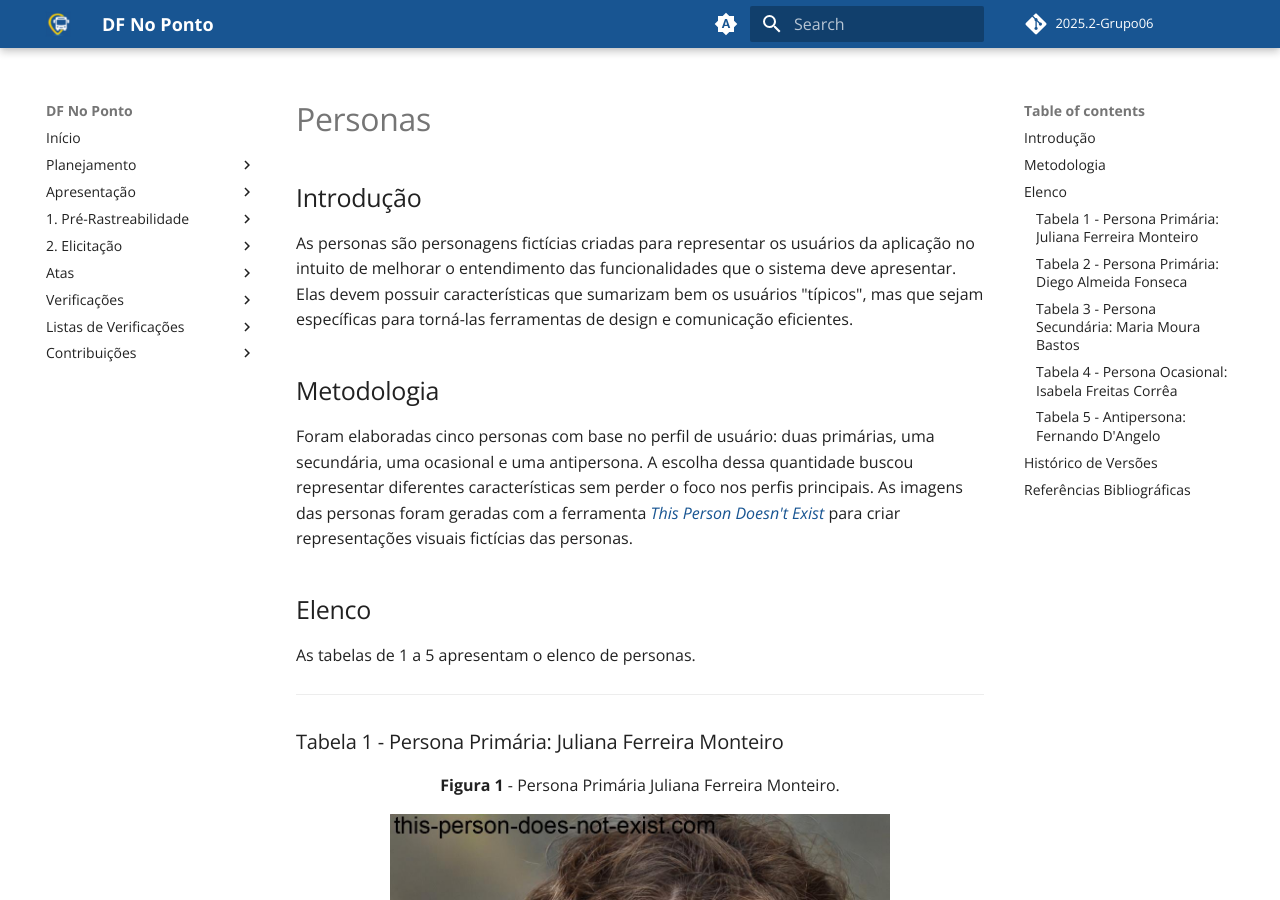
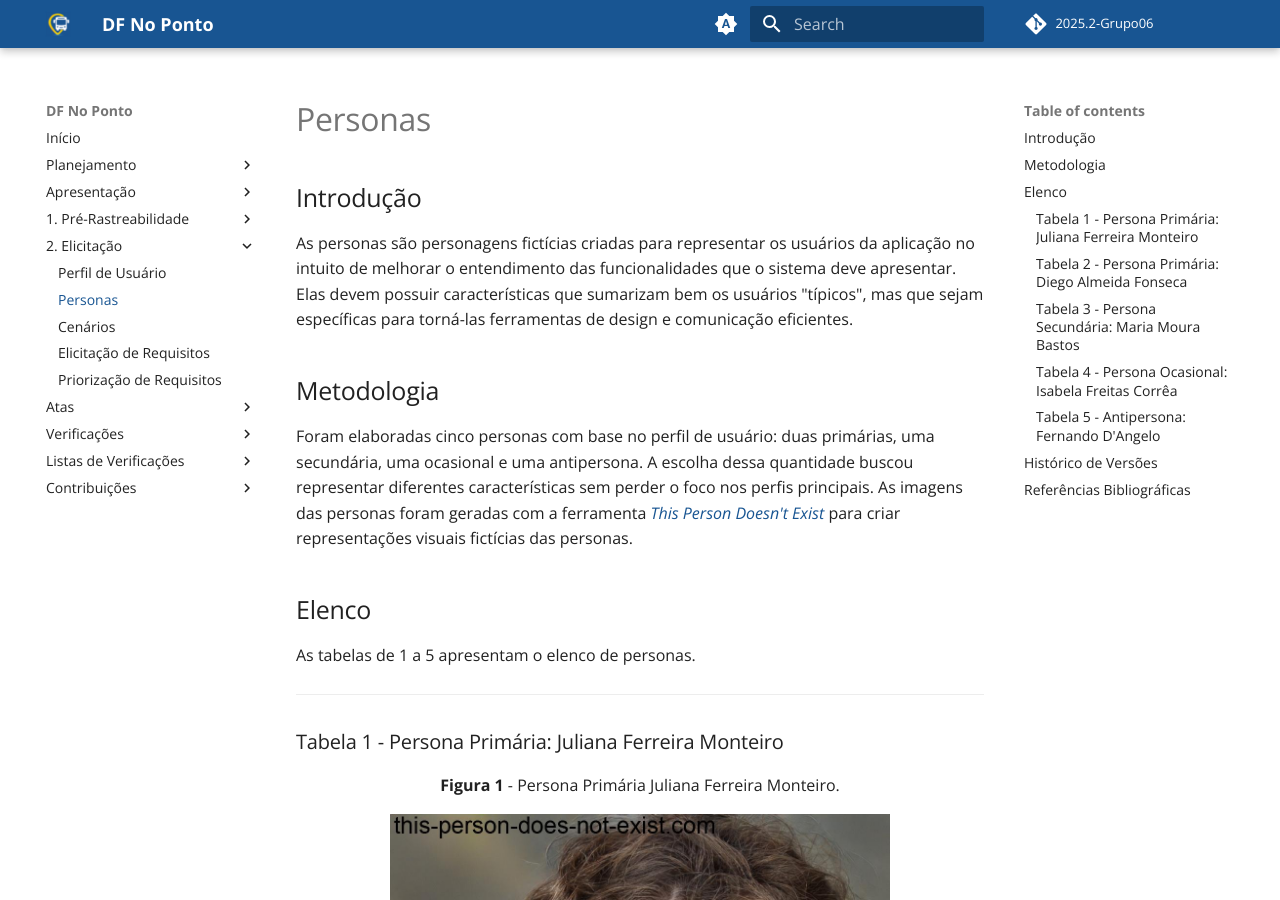
Before and after one commit to Requisitos-de-Software/2025.2-Grupo06, an MkDocs documentation site: the page built from docs/Elicitacao/personas.md, in a window 1280 px wide and 900 px high. Built offline with MkDocs 1.6.1 and Material for MkDocs 9.7.7, drawn with Linux system fonts in a browser that asks for light colours; comment, search, counter and statistics services are not loaded.

Commit message:
mkdocs: atualiza nav para inclur seções de persona e cenários

```diff
--- a/mkdocs.yml
+++ b/mkdocs.yml
@@ -50,6 +50,8 @@ nav:
       - Rich Picture: pre-rastreabilidade/rich_picture.md
   - 2. Elicitação:
       - Perfil de Usuário: Elicitacao/perfil.md
+      - Personas : Elicitacao/personas.md
+      - Cenários : Elicitacao/cenarios.md
       - Elicitação de Requisitos: Elicitacao/elicitacao.md
       - Priorização de Requisitos: Elicitacao/priorizacao.md
   - Atas:
```
